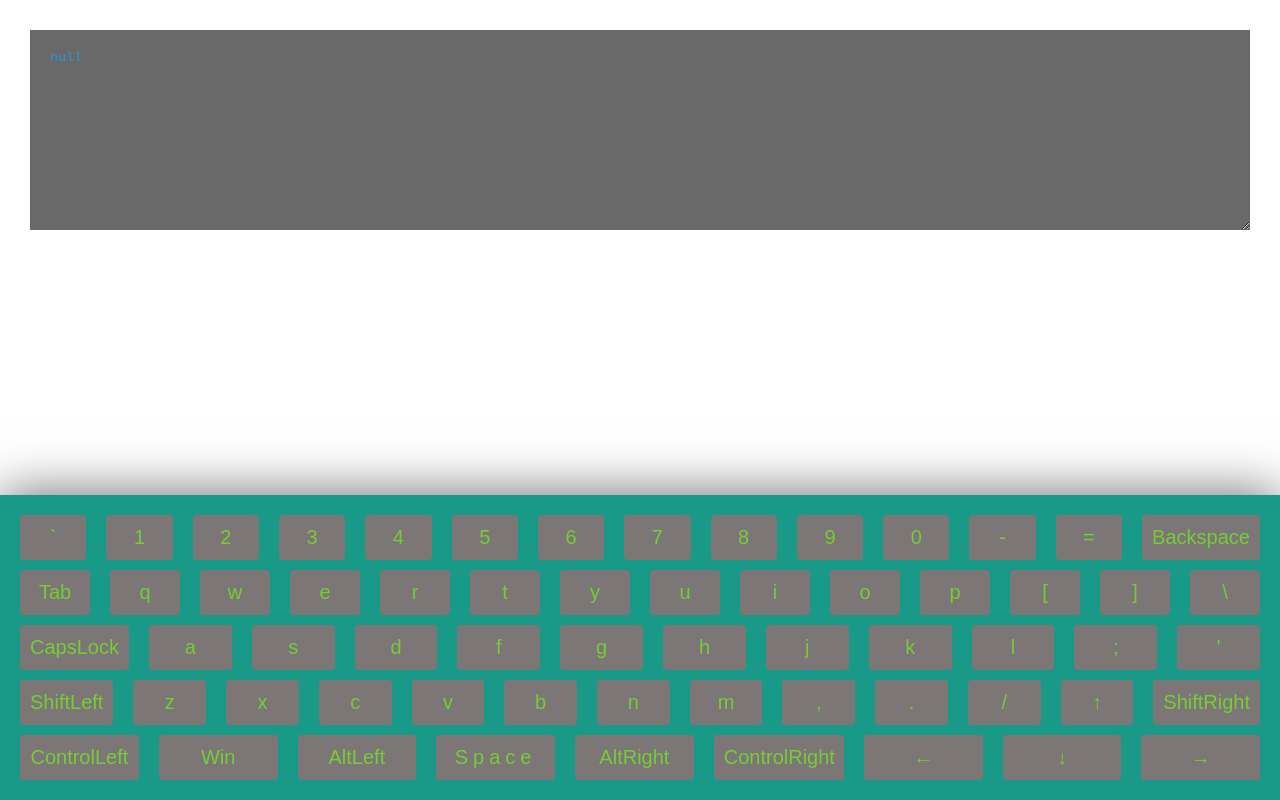
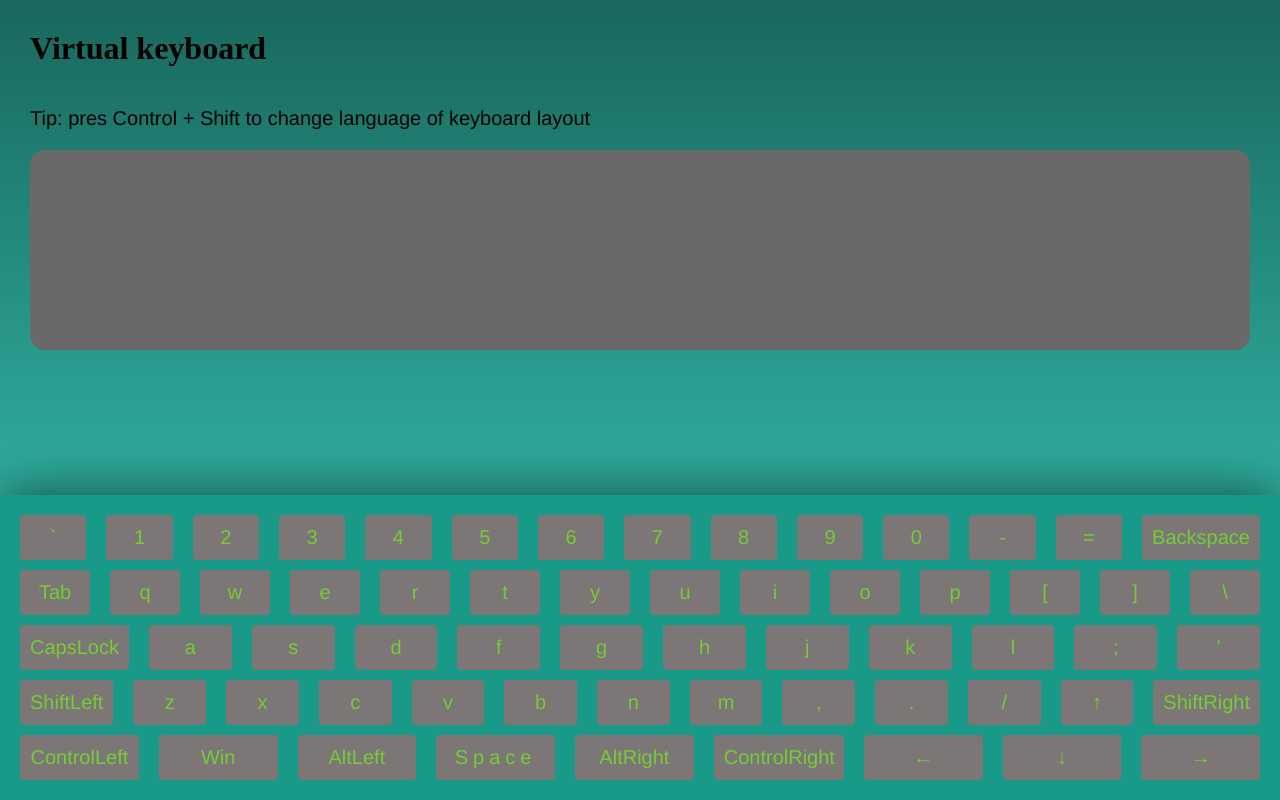
Before and after one commit to romavsterg/virtual-keyboard, a plain HTML site: page virtual-keyboard/index.html in a window 1280 px wide. Drawn offline with Linux system fonts and the light colour scheme.

Commit message:
feat: added some styles

```diff
--- a/virtual-keyboard/assets/JS/app.js
+++ b/virtual-keyboard/assets/JS/app.js
@@ -103,7 +103,10 @@ let capsMode = false
 
 const pressedKeys = []
 
-body.innerHTML += `<textarea class="input-result">${localStorage.getItem('inputValue')}</textarea>`
+body.innerHTML += `<h1>Virtual keyboard</h1>
+    <p>Tip: pres Control + Shift to change language of keyboard layout</p>
+    <textarea class="input-result">${localStorage.getItem('inputValue')?localStorage.getItem('inputValue'):''}</textarea>
+`
 
 body.innerHTML += `<div class="keyboard-container"></div>`
 const keyboard = document.querySelector(`.keyboard-container`)
--- a/virtual-keyboard/assets/css/style.css
+++ b/virtual-keyboard/assets/css/style.css
@@ -6,8 +6,22 @@
 
 body {
     width: calc(100vw - 60px);
-    height: auto;
+    height: calc(100vh - 60px);
     padding: 30px;
+    /* background-color: rgb(19, 140, 124); */
+    background-image: -webkit-linear-gradient(top, #19675d 0%, #3cdac5 100%);
+    background-size: cover;
+}
+
+h1 {
+    font-family: 'Times New Roman', Times, serif;
+    margin-bottom: 40px;
+}
+
+p {
+    font-size: 20px;
+    font-family: 'Franklin Gothic Medium', 'Arial Narrow', Arial, sans-serif;
+    margin-bottom: 20px;
 }
 
 .input-result {
@@ -16,6 +30,14 @@ body {
     background-color: dimgray;
     width: calc(100% - 40px);
     height: calc(25vh - 40px);
+    resize: none;
+    font-size: 20px;
+    font-family: 'Franklin Gothic Medium', 'Arial Narrow', Arial, sans-serif;
+    border-radius: 15px;
+    -webkit-border-radius: 15px;
+    -moz-border-radius: 15px;
+    -ms-border-radius: 15px;
+    -o-border-radius: 15px;
 }
 
 .keyboard-container {
@@ -60,21 +82,20 @@ body {
 }
 
 .key {
-    flex: 1;
-    /* max-width: 5.5%; */
-    /* width: 8%; */
     max-width: 10%;
     height: 45px;
     padding: 10px;
+    position: relative;
+    color:rgb(117, 205, 54);
+    background: rgb(124, 118, 118);
+    font-family: 'Franklin Gothic Medium', 'Arial Narrow', Arial, sans-serif;
     border-radius: 4px;
     -webkit-border-radius: 4px;
     -moz-border-radius: 4px;
     -ms-border-radius: 4px;
     -o-border-radius: 4px;
-    background: rgb(124, 118, 118);
+    flex: 1;
     cursor: pointer;
-    color:rgb(117, 205, 54);
-    position: relative;
     font-size: 20px;
     transition: 0.6s;
     -webkit-transition: 0.6s;
```
